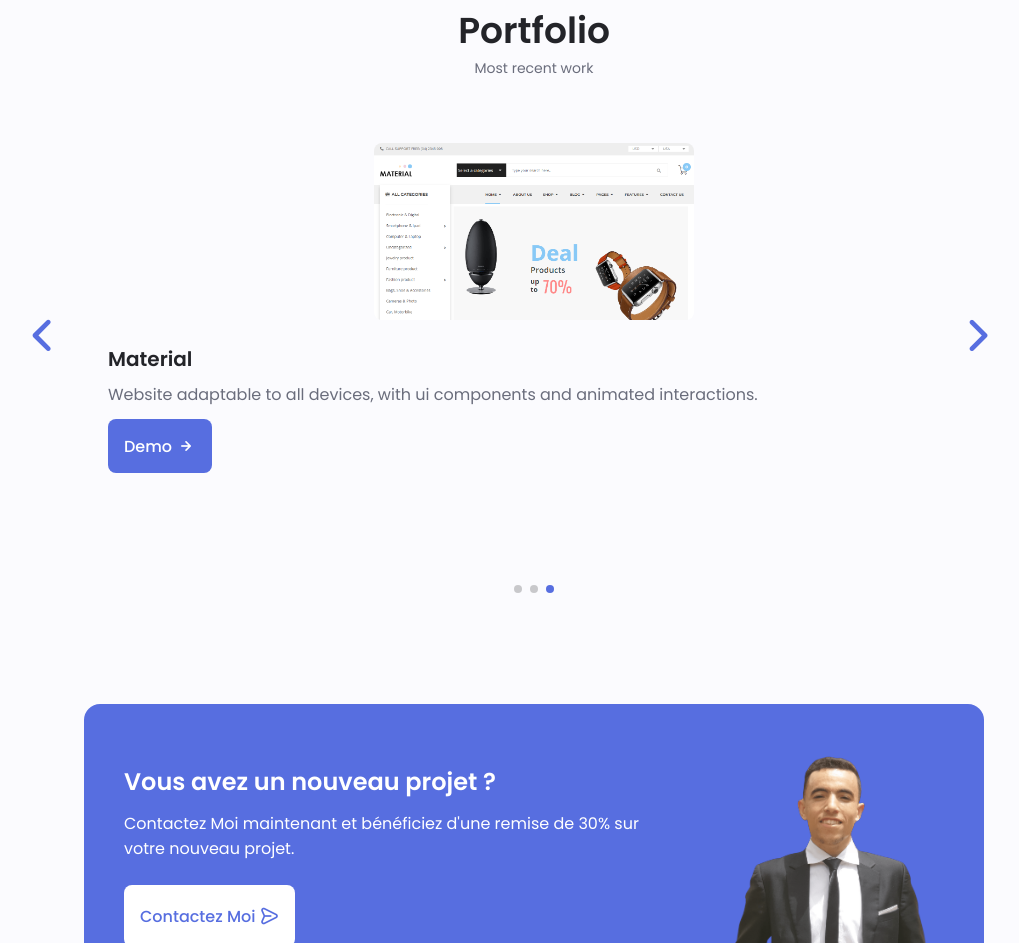
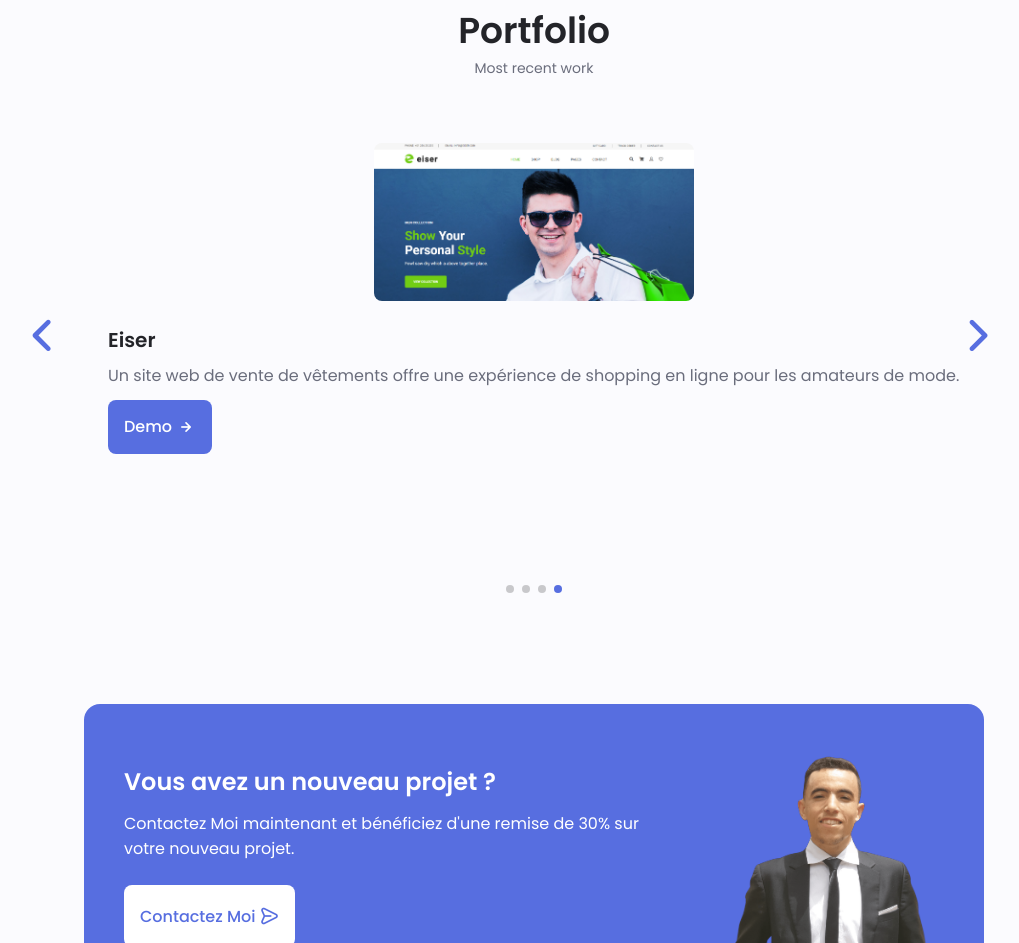
Before and after one commit to mokaddemhicham/mokaddemhicham.github.io, a plain HTML site: page index.html in a window 1280 px wide. Shown: the part 3246-4189 px from the top of the page, without its empty margins (106-1125 px from the left). Drawn offline with nearby package versions, Linux system fonts and the light colour scheme.

Commit message:
Update index.html

```diff
--- a/index.html
+++ b/index.html
@@ -862,6 +862,15 @@
                                 <a href="https://mokaddemhicham.me/material" class="button button--flex button--small portfolio__button">Demo <i class="uil uil-arrow-right button__icon"></i></a>
                             </div>
                         </div>
+                        <!--==================== PORTFOLIO 4 ====================-->
+                        <div class="portfolio__content grid swiper-slide">
+                            <img src="assets/img/eiser.png" alt="Portfolio" class="portfolio__img">
+                            <div class="portfolio__data">
+                                <h3 class="portfolio__title">Eiser</h3>
+                                <div class="portfolio__description">Un site web de vente de vêtements offre une expérience de shopping en ligne pour les amateurs de mode.</div>
+                                <a href="https://mokaddemhicham.me/eiser" class="button button--flex button--small portfolio__button">Demo <i class="uil uil-arrow-right button__icon"></i></a>
+                            </div>
+                        </div>
                     </div>
                     <div class="swiper-button-next">
                         <i class="uil uil-angle-right-b swiper-portfolio-icon"></i>
```
